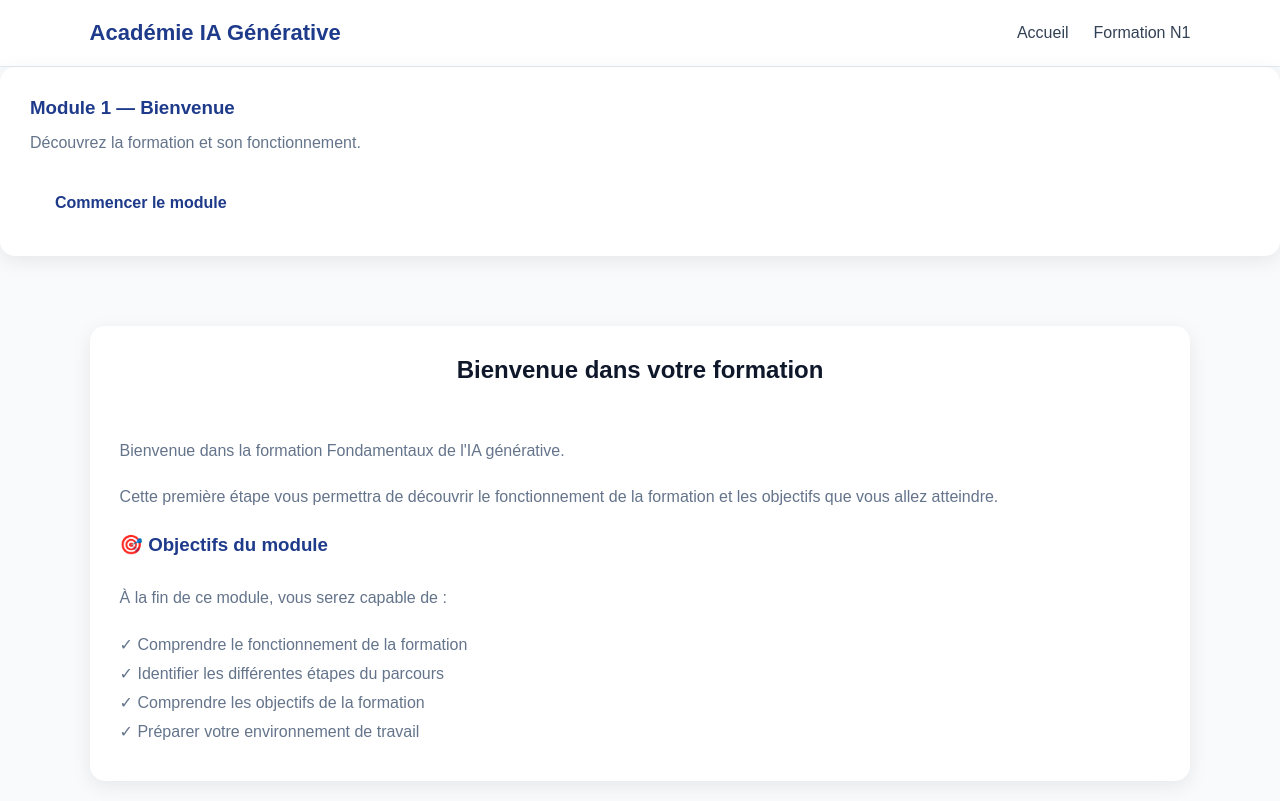
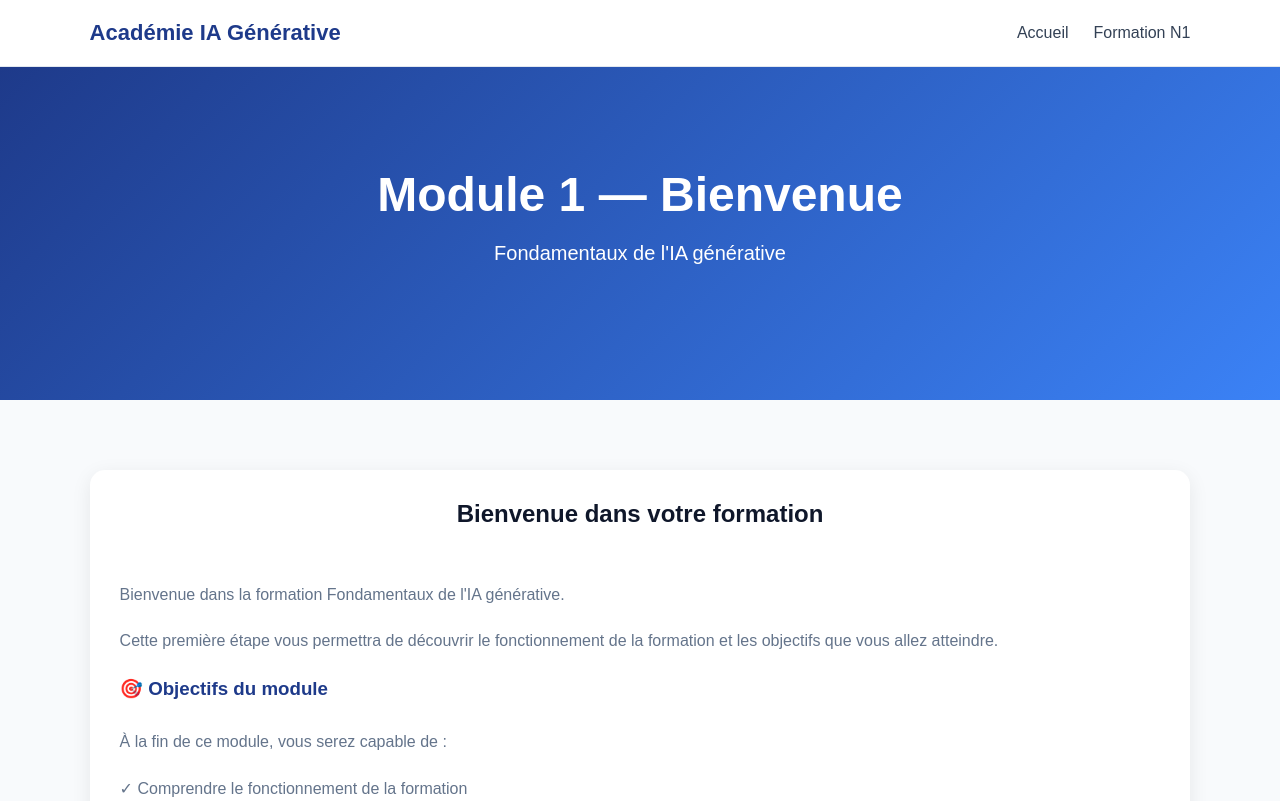
Before and after one commit to rdogui4-dot/academie-ia, a plain HTML site: page modules/n1-module-1.html in a window 1280 px wide. Shown: the top 801 px of the page. Drawn offline with Linux system fonts and the light colour scheme.

Commit message:
Update n1-module-1.html

```diff
--- a/modules/n1-module-1.html
+++ b/modules/n1-module-1.html
@@ -56,26 +56,18 @@
 
 
 
-<div class="card">
+<section class="hero">
 
-    <h3>
+    <h1>
         Module 1 — Bienvenue
-    </h3>
+    </h1>
 
     <p>
-        Découvrez la formation et son fonctionnement.
+        Fondamentaux de l'IA générative
     </p>
 
-    <br>
+</section>
 
-    <a
-        href="../modules/n1-module-1.html"
-        class="btn"
-    >
-        Commencer le module
-    </a>
-
-</div>
 
 
 <section class="formations">
```
